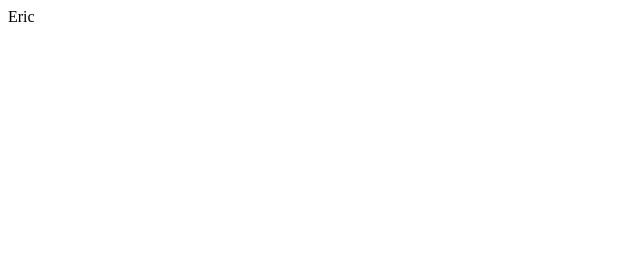
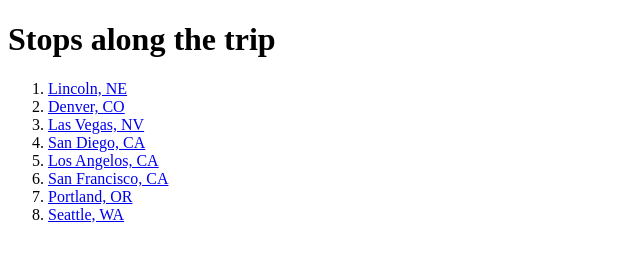
Before and after one commit to eric-earlywine/html-me-something, a plain HTML site: page index.html in a window 1280 px wide. Shown: the whole page, without its empty margins (0-640 px from the left). Drawn offline with Linux system fonts and the light colour scheme.

Commit message:
Added locations

```diff
--- a/index.html
+++ b/index.html
@@ -1 +1,25 @@
-<p>Eric</p>
+<!DOCTYPE html>
+
+<html>
+    <head>
+        <title>Road Trip 2014</title>
+    </head>
+
+    <body>
+        <header>
+            <h1>Stops along the trip</h1>
+            <nav>
+            <ol>
+                <li><a href="#Lincoln">Lincoln, NE</a></li>
+                <li><a href="#Denver">Denver, CO</a></li>
+                <li><a href="#Vegas">Las Vegas, NV</a></li>
+                <li><a href="#San-Diego">San Diego, CA</a></li>
+                <li><a href="#LA">Los Angelos, CA</a></li>
+                <li><a href="#SF">San Francisco, CA</a></li>
+                <li><a href="#Portland">Portland, OR</a></li>
+                <li><a href="#Seattle">Seattle, WA</a></li>
+            </ol>
+            </nav>
+        </header>
+    </body>
+</html>
```
